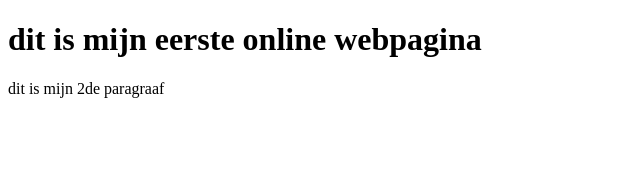
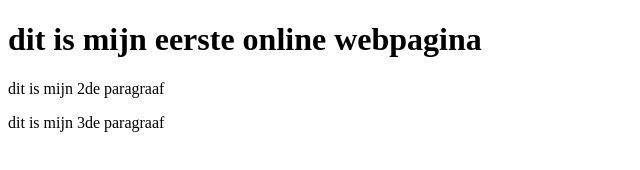
Before and after one commit to SiemenWilmaertsPXL/gitpages, a plain HTML site: page index.html in a window 1280 px wide. Shown: the whole page, without its empty margins (0-640 px from the left). Drawn offline with Linux system fonts and the light colour scheme.

Commit message:
tweede <p>

```diff
--- a/index.html
+++ b/index.html
@@ -8,5 +8,6 @@
 <body>
   <h1>dit is mijn eerste online webpagina</h1>
     <p>dit is mijn 2de paragraaf</p>
+    <p>dit is mijn 3de paragraaf</p>
 </body>
 </html>
```
